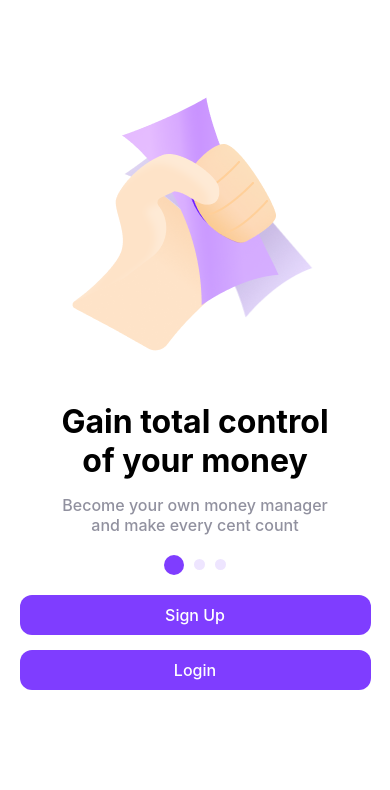
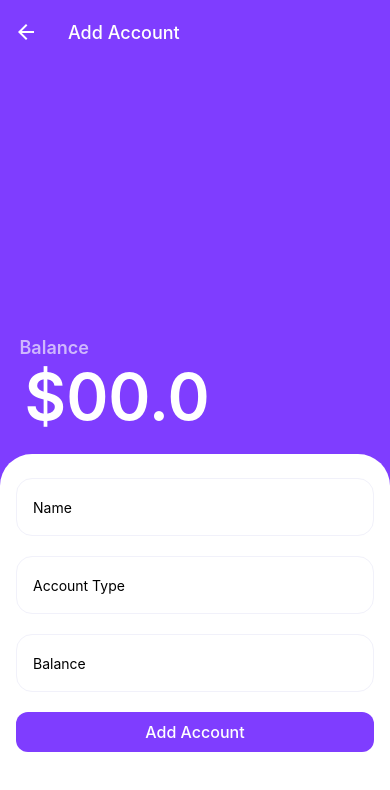
Before and after one commit to MoeInL/TrackThemBucks, a React Native app: screen /AddAccount in a window 390 px wide. Shown: the top 790 px of the page. Built offline with nearby package versions, Linux system fonts and the light colour scheme.

Commit message:
built the UI of addAccountScreen

```diff
--- a/App.js
+++ b/App.js
@@ -10,6 +10,7 @@ import ForgotPassword from "./Screens/Onboarding/ForgotPassword";
 import ResetPassword from "./Screens/Onboarding/ResetPassword";
 
 import SetupAccount from './Screens/Setup/SetupAccount';
+import AddAccount from './Screens/Setup/AddAccount';
 
 const Stack = createNativeStackNavigator();
 
@@ -19,10 +20,10 @@ export default function App() {
     return (
       <Stack.Navigator screenOptions={{contentStyle: {backgroundColor: 'white'}}}>
           <Stack.Screen name="OnBoarding" component={OnBoarding} options={{headerShown:false}}/>
-          <Stack.Screen name="SignUp" component={SignUp} />
+          <Stack.Screen name="SignUp" component={SignUp} options={{title: "Sign Up"}}/>
           <Stack.Screen name="Login" component={Login} />
-          <Stack.Screen name="ForgotPassword" component={ForgotPassword}/>
-          <Stack.Screen name="ResetPassword" component={ResetPassword}/>
+          <Stack.Screen name="ForgotPassword" component={ForgotPassword}  options={{title: "Forgot Password"}}/>
+          <Stack.Screen name="ResetPassword" component={ResetPassword} options={{title: "Reset Password"}}/>
           <Stack.Screen name="SetupNavigation" component={SetupNavigation} options={{headerShown:false}}/>
         </Stack.Navigator>
     )
@@ -31,11 +32,19 @@ export default function App() {
   function SetupNavigation() {
     return (
       <Stack.Navigator>
-        <Stack.Screen name="SetupAccount" component={SetupAccount} options={{headerShown:true}}/>
+        <Stack.Screen name="Setup Account" component={SetupAccount} options={{headerShown:false}}/>
+        <Stack.Screen name="AddAccount" component={AddAccount} options={{
+          title: "Add Account",
+          headerStyle: {backgroundColor:'#7F3DFF'},
+          headerTintColor: 'white',
+          headerShadowVisible: false,
+          contentStyle: {backgroundColor: '#7F3DFF'},
+        }}
+        />
       </Stack.Navigator>
     )
   }
-
+  let testing = true
   return (
     <>
       <StatusBar style="auto" />
@@ -43,7 +52,7 @@ export default function App() {
       <NavigationContainer>
 
         <Stack.Navigator screenOptions={{contentStyle: {backgroundColor: 'white'}}}>
-          <Stack.Screen name="OnBoardingNavigation" component={OnBoardingNavigation} options={{headerShown:false}}/>
+          {!testing?<Stack.Screen name="OnBoardingNavigation" component={OnBoardingNavigation} options={{headerShown:false}}/>: null}
           <Stack.Screen name="SetupNavigation" component={SetupNavigation} options={{headerShown:false}}/>
         </Stack.Navigator>
 
--- /dev/null
+++ b/Screens/Setup/AddAccount.js
@@ -0,0 +1,60 @@
+import {View, Text, StyleSheet} from 'react-native';
+import { useState } from 'react';
+import CustomButton from '../../Components/OnboardingComponents/CustomButton';
+import CustomTextInput from '../../Components/OnboardingComponents/CustomTextInput';
+
+export default function AddAccount({navigation}) {
+    const [name, setName] = useState("")
+    const [accountType, setAccountType] = useState("")
+    const [balance, setBalance] = useState("")
+
+    return(
+        <>
+            <View style = {styles.screenStyle}>
+                <Text style = {styles.txtStyle}>Balance</Text>
+                <Text style = {styles.moneyStyle}>$00.0</Text>
+            </View>
+
+            <View style = {styles.containerView}>
+                <CustomTextInput placeholder="Name" isValid={true} onChangeText={(text) => setName(text)}/>
+                <CustomTextInput placeholder="Account Type" isValid={true}/>
+                <CustomTextInput placeholder="Balance" isValid={true} onChangeText={(text) => setBalance(text)}/>
+                <CustomButton text={"Add Account"} onPress={() => navigation.navigate("AddAccount")}/>
+            </View>
+
+        </>
+    )
+}
+
+const styles = StyleSheet.create({
+    screenStyle: {
+        flex: 1,
+        padding: "5%",
+        marginTop: 50,
+        justifyContent: 'flex-end'
+    },
+
+    txtStyle:{
+        fontSize: 18,
+        fontWeight: '600',
+        color: '#FCFCFC',
+        opacity: 0.64,
+    },
+
+    moneyStyle:{
+        fontSize: 64,
+        fontWeight: '600',
+        color: 'white',
+        marginLeft: 5,
+    },
+
+    containerView: {
+        backgroundColor: "white",
+        gap: 20,
+        height: "50%",
+        borderTopRightRadius: 32,
+        borderTopLeftRadius: 32,
+        paddingHorizontal: 16,
+        paddingVertical: 24,
+    },
+})
--- a/Screens/Setup/SetupAccount.js
+++ b/Screens/Setup/SetupAccount.js
@@ -1,9 +1,37 @@
-import {View, Text, Stylsheet} from 'react-native';
+import {View, Text, StyleSheet} from 'react-native';
+
+import CustomButton from '../../Components/OnboardingComponents/CustomButton';
 
 export default function SetupAccount({navigation}) {
     return(
-        <View>
-            <Text>Setup Account</Text>
+        <View style = {styles.screenStyle}>
+            <View style = {styles.txtContainer}>
+                <Text style = {styles.headerText}>Let's setup your account!</Text>
+                <Text>Account can be your bank, credit card or your wallet.</Text>
+            </View>
+
+            <CustomButton text={"Let's go"} onPress={() => navigation.navigate("AddAccount")}/>
         </View>
     )
 }
+
+const styles = StyleSheet.create({
+    screenStyle: {
+        flex: 1,
+        paddingVertical: "10%",
+        paddingHorizontal: "5%",
+        marginTop: 50,
+        gap: 20,
+        justifyContent: 'space-between',
+    },
+
+    txtContainer: {
+        gap: 20,
+        width: "80%",
+    },
+
+    headerText: {
+        fontSize: 36,
+        fontWeight: '500',
+    }
+})
```
